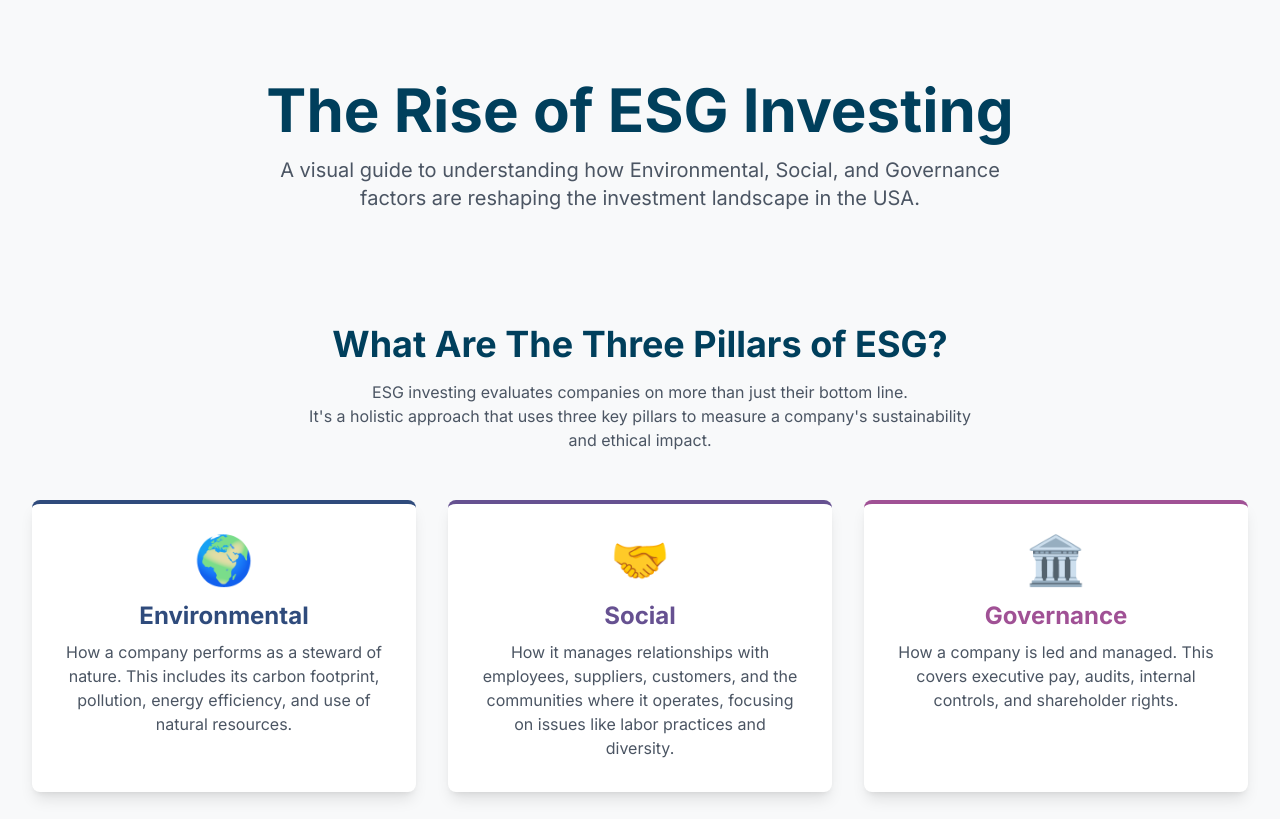
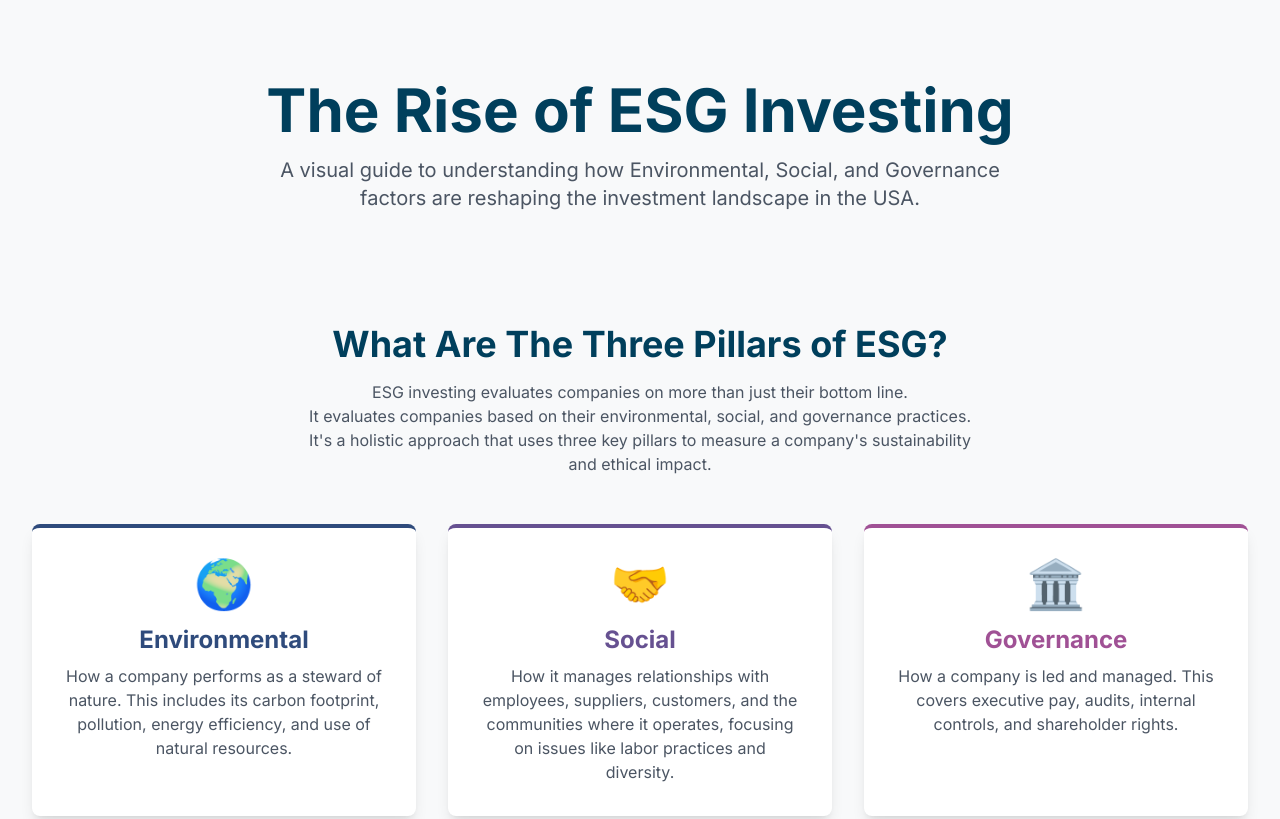
Before and after one commit to yyyprojects/EsgStock6, a plain HTML site: page index.html in a window 1280 px wide. Shown: the top 819 px of the page. Drawn offline with nearby package versions, Linux system fonts and the light colour scheme.

Commit message:
Update index.html

```diff
--- a/index.html
+++ b/index.html
@@ -57,7 +57,7 @@
         <section id="pillars" class="py-16">
             <div class="text-center mb-12">
                 <h2 class="text-3xl md:text-4xl font-bold text-[#003F5C]">What Are The Three Pillars of ESG?</h2>
-                <p class="text-gray-600 mt-4 max-w-2xl mx-auto">ESG investing evaluates companies on more than just their bottom line.<br>It's a holistic approach that uses three key pillars to measure a company's sustainability and ethical impact.</p>
+                <p class="text-gray-600 mt-4 max-w-2xl mx-auto">ESG investing evaluates companies on more than just their bottom line.<br>It evaluates companies based on their environmental, social, and governance practices. It's a holistic approach that uses three key pillars to measure a company's sustainability and ethical impact.</p>
             </div>
             <div class="grid grid-cols-1 md:grid-cols-3 gap-8 text-center">
                 <div class="bg-white p-8 rounded-lg shadow-lg border-t-4 border-[#2F4B7C]">
```
